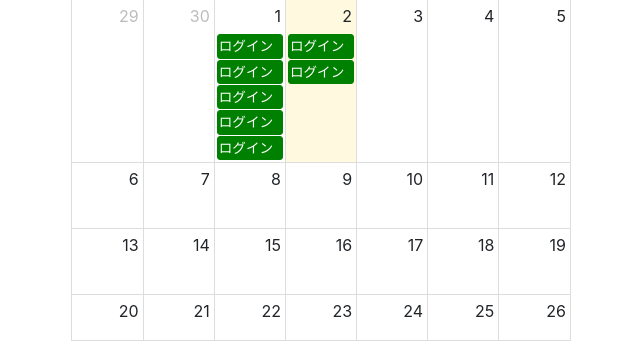
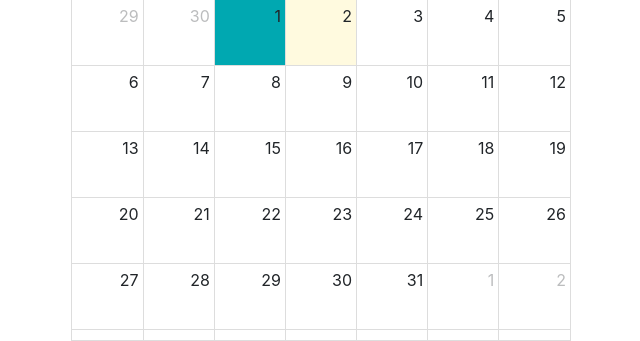
Before and after one commit to Kasai966/todoproject, a Django app: page /index/ in a window 1280 px wide. Shown: the part 857-1198 px from the top of the page, without its empty margins (319-959 px from the left). Run offline with Django 5.2, Linux system fonts and the light colour scheme; a user stored in the database is signed in; data comes from the database, SQL or seed files in the repository; both versions use the stored data as it was after the commit; some libraries are stand-ins or nearby versions.

Commit message:
ログイン履歴の表示をイベントからハイライトに変更しました。

```diff
--- a/calendar_app/templates/calendar_app/calendar.html
+++ b/calendar_app/templates/calendar_app/calendar.html
@@ -7,10 +7,18 @@
         <div id="calendar" style="max-width: 500px; margin: 0 auto;"></div>
     </div>
 
+<!-- ハイライト用のカラーを指定-->
+<style>
+    .highlighted-date{
+        background-color:rgb(0, 168, 177);
+    }
+</style>
+
 <script>
     document.addEventListener('DOMContentLoaded', function() {
         var calendarEl = document.getElementById('calendar');
-        var events = {{ events|safe}};
+        var highlightedDates = {{ highlighted_dates|safe}};
+
         var calendar = new FullCalendar.Calendar(calendarEl, {
             initialView: 'dayGridMonth',
             headerToolbar: {
@@ -18,7 +26,17 @@
                 center: 'title',
                 right: 'dayGridMonth,timeGridWeek,timeGridDay'
             },
-            events: events // イベントデータをここに追加
+
+            //日付のハイライトを設定
+            dayCellDidMount:function(info){
+                var date = info.date;
+                date.setHours(date.getHours() + 9); //日本に合わせて9時間オフセット調整
+                var dateStr = date.toISOString().split('T')[0];
+
+                if (highlightedDates.includes(dateStr)){
+                    info.el.classList.add('highlighted-date');
+                }
+            }
         });
         calendar.render();
     });
--- a/calendar_app/views.py
+++ b/calendar_app/views.py
@@ -4,6 +4,5 @@ from users.models import LoginRecord
 def calendar_view(request):
     #ログイン履歴をカレンダーに表示
     login_records = LoginRecord.objects.filter(user=request.user)
-    events = [{'title':'ログイン', 'start':record.login_date.strftime('%Y-%m-%d'),
-               'color':'green'} for record in login_records]
-    return render(request, 'calendar_app/calendar.html', {'events':events})
+    highlighted_dates = [record.login_date.strftime('%Y-%m-%d') for record in login_records]
+    return render(request, 'calendar_app/calendar.html', {'highlighted_dates':highlighted_dates})
--- a/todo/views.py
+++ b/todo/views.py
@@ -13,9 +13,8 @@ class TodoMain(TemplateView):
 
         #ログイン履歴をカレンダーに表示
         login_records = LoginRecord.objects.filter(user=self.request.user)
-        events = [{'title':'ログイン', 'start':record.login_date.strftime('%Y-%m-%d'),
-               'color':'green'} for record in login_records]
-        context['events'] = events
+        highlighted_dates = [record.login_date.strftime('%Y-%m-%d') for record in login_records]
+        context['highlighted_dates'] = highlighted_dates
         return context
 
 #ToDoの一覧表示機能
```
Also changed, not shown: db.sqlite3.
